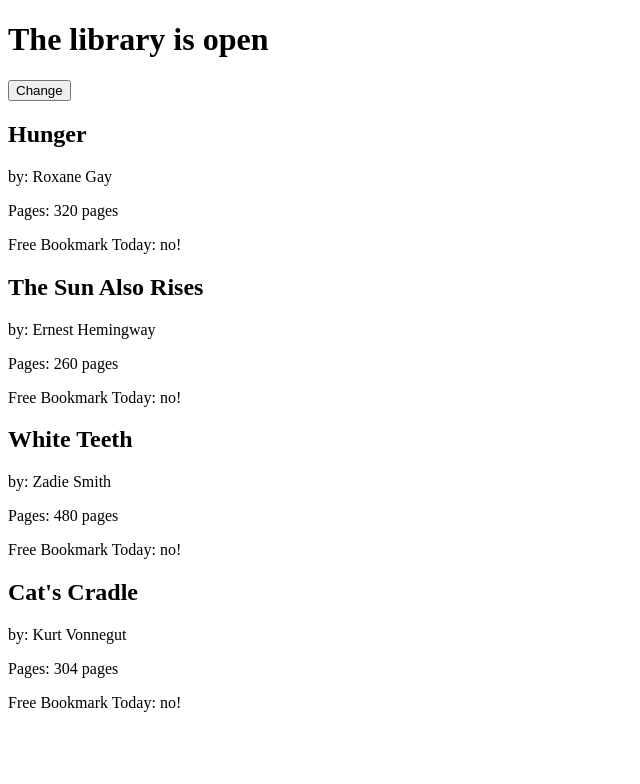
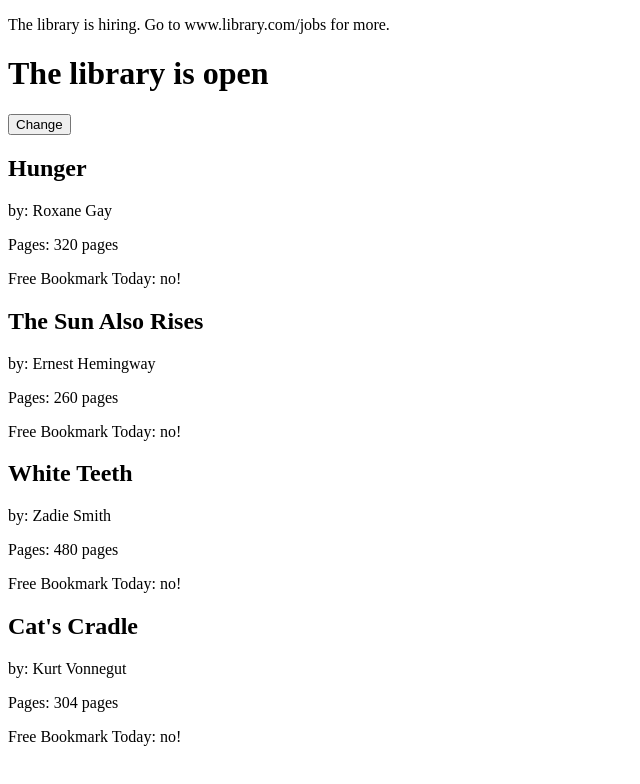
Before and after one commit to bhopals/react-js-essential, a React (Create React App) app: page / in a window 1280 px wide. Shown: the top 784 px of the page, without its empty margins (0-640 px from the left). Built offline with nearby package versions, Linux system fonts and the light colour scheme.

Commit message:
React Component

```diff
--- a/src/index.js
+++ b/src/index.js
@@ -19,11 +19,22 @@
 	)
 }
 
+const Hiring = () =>
+	<div>
+		<p>The library is hiring. Go to www.library.com/jobs for more.</p>
+	</div>
+
+const NotHiring = () =>
+	<div>
+		<p>The library is not hiring. Check back later for more info.</p>
+	</div>
+
 class Library extends React.Component {
 
 	state = {
 		open: true,
-		freeBookmark: false
+		freeBookmark: false,
+		hiring: true
 	}
 
 	toggleOpenClosed = () => {
@@ -35,6 +46,7 @@
 		const { books } = this.props
 		return (
 			<div>
+				{this.state.hiring ? <Hiring /> : <NotHiring />}
 				<h1>The library is {this.state.open ? 'open' : 'closed'}</h1>
 				<button onClick={this.toggleOpenClosed}>Change</button>
 				{books.map(
```
